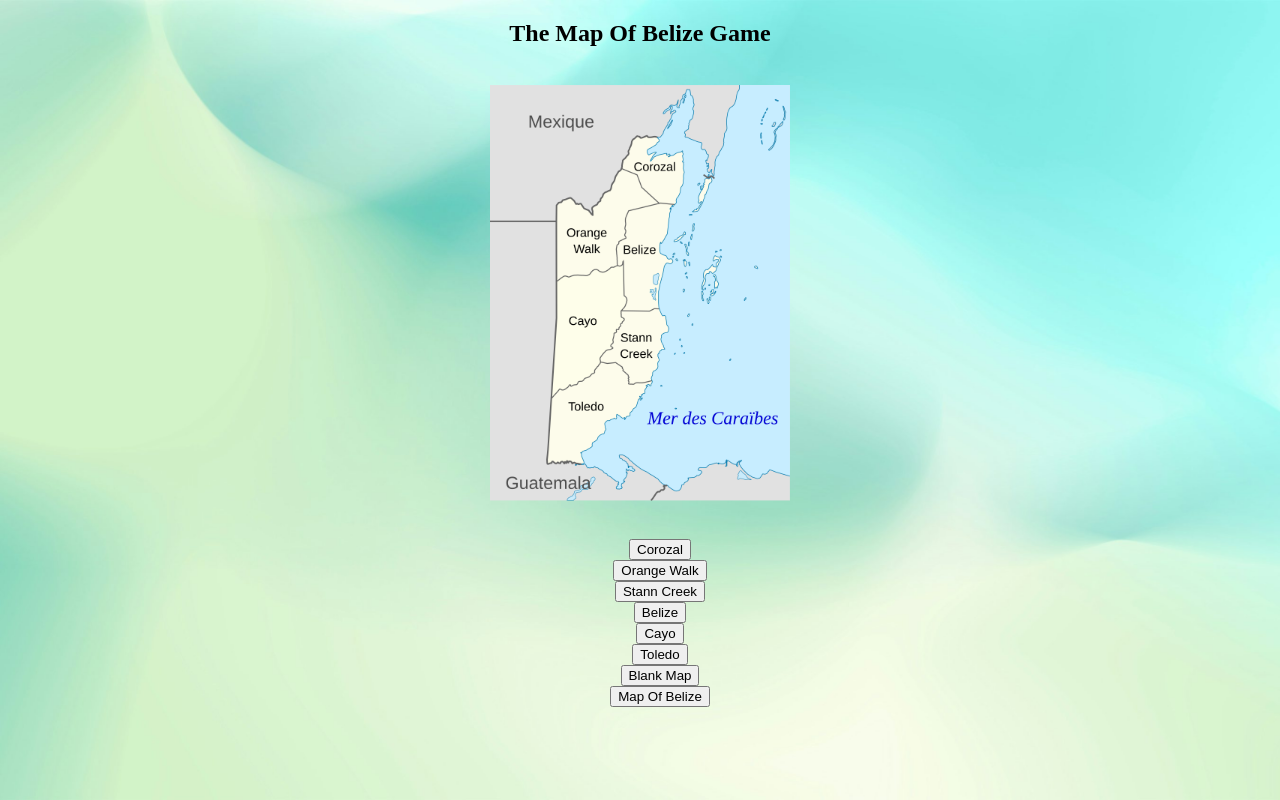
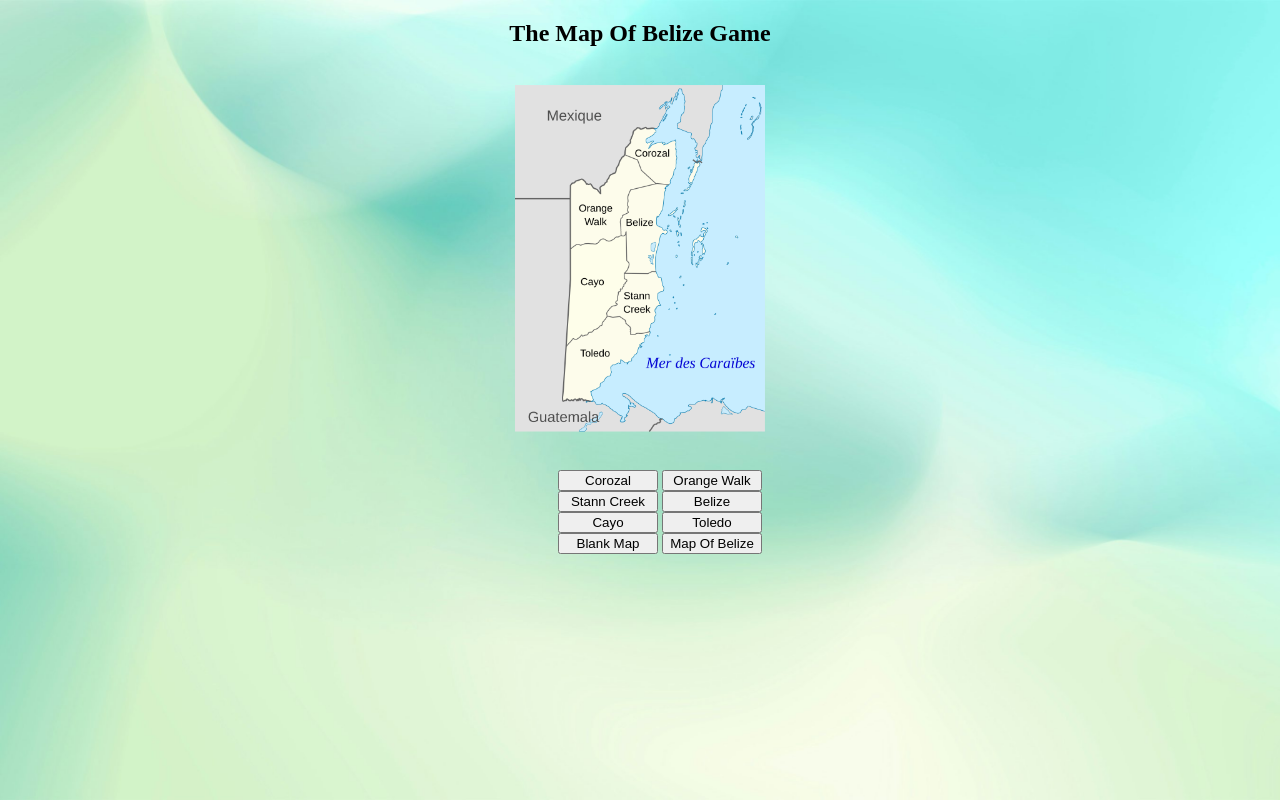
Before and after one commit to 2025162651-ui/Belize-Game, a plain HTML site: page indexxx.html in a window 1280 px wide. Drawn offline with Linux system fonts and the light colour scheme.

Commit message:
Add files via upload

```diff
--- a/indexxx.html
+++ b/indexxx.html
@@ -13,18 +13,18 @@ body {
 <body>
 <center><h2>The Map Of Belize Game</h2></center><br>
 
-<center><img id="myImage" src="Map_Of_Belize.png" style="width:300px"><center><br>
+<center><img id="myImage" src="Map_Of_Belize.png" style="width:250px"><center><br>
 <section>
   <nav>
     <ul>
-	<button onclick="document.getElementById('myImage').src='BelizeCorozal.png'">Corozal</button><br>
-     <button onclick="document.getElementById('myImage').src='BelizeOrangeWalk.png'">Orange Walk</button><br>
-      <button onclick="document.getElementById('myImage').src='BelizeStannCreek.png'">Stann Creek</button><br>
-	  <button onclick="document.getElementById('myImage').src='BelizeBelize.png'">Belize</button><br>
-      <button onclick="document.getElementById('myImage').src='BelizeCayo.png'">Cayo</button><br>
-     <button onclick="document.getElementById('myImage').src='BelizeToledo.png'">Toledo</button><br>
-	 <button onclick="document.getElementById('myImage').src='Blank_map_of_Belize.svg.png'">Blank Map</button><br>
-    <button onclick="document.getElementById('myImage').src='Map_Of_Belize.png'">Map Of Belize</button><br>
+	<button onclick="document.getElementById('myImage').src='BelizeCorozal.png'" style="width:100px">Corozal</button>
+	<button onclick="document.getElementById('myImage').src='BelizeOrangeWalk.png'"style="width:100px">Orange Walk</button><br>
+      <button onclick="document.getElementById('myImage').src='BelizeStannCreek.png'"style="width:100px">Stann Creek</button>
+	  <button onclick="document.getElementById('myImage').src='BelizeBelize.png'"style="width:100px">Belize</button><br>
+      <button onclick="document.getElementById('myImage').src='BelizeCayo.png'"style="width:100px">Cayo</button>
+     <button onclick="document.getElementById('myImage').src='BelizeToledo.png'"style="width:100px">Toledo</button><br>
+	 <button onclick="document.getElementById('myImage').src='Blank_map_of_Belize.svg.png'"style="width:100px">Blank Map</button>
+    <button onclick="document.getElementById('myImage').src='Map_Of_Belize.png'"style="width:100px">Map Of Belize</button><br>
   <nav>
     <ul>
 </body>
```
